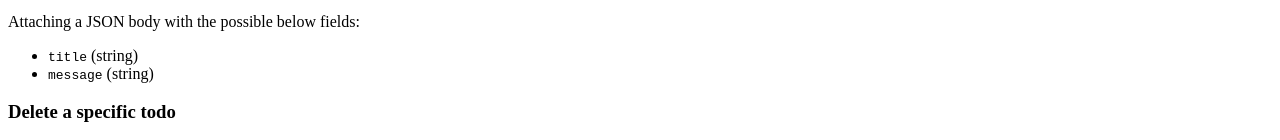
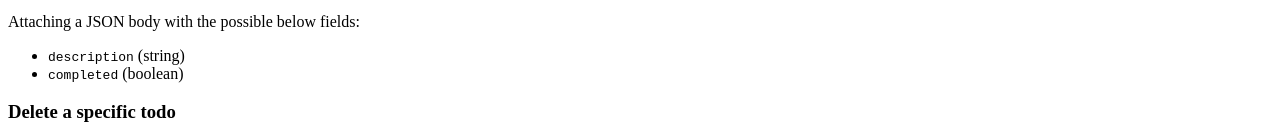
Before and after one commit to linus-gellhorn/todo-app-backend, a website: page public/index.html in a window 1280 px wide. Shown: the part 395-535 px from the top of the page. Drawn offline with Linux system fonts and the light colour scheme.

Commit message:
Final code cleanup, updated readme

```diff
--- a/public/index.html
+++ b/public/index.html
@@ -26,8 +26,8 @@
         <p><code>PATCH /todos/{id}</code></p>
         <p>Attaching a JSON body with the possible below fields:</p>
         <ul>
-          <li><code>title</code> (string)</li>
-          <li><code>message</code> (string)</li>
+          <li><code>description</code> (string)</li>
+          <li><code>completed</code> (boolean)</li>
         </ul>
       </section>
       <section>
--- a/src/server.ts
+++ b/src/server.ts
@@ -9,9 +9,6 @@ config(); //Read .env file lines as though they were env vars.
 //Call this script with the environment variable LOCAL set if you want to connect to a local db (i.e. without SSL)
 //Do not set the environment variable LOCAL if you want to connect to a heroku DB.
 
-//For the ssl property of the DB connection config, use a value of...
-// false - when connecting to a local DB
-// { rejectUnauthorized: false } - when connecting to a heroku DB
 const herokuSSLSetting = { rejectUnauthorized: false };
 const sslSetting = process.env.LOCAL ? false : herokuSSLSetting;
 const dbConfig = {
```
Also changed, not shown: README.md.
